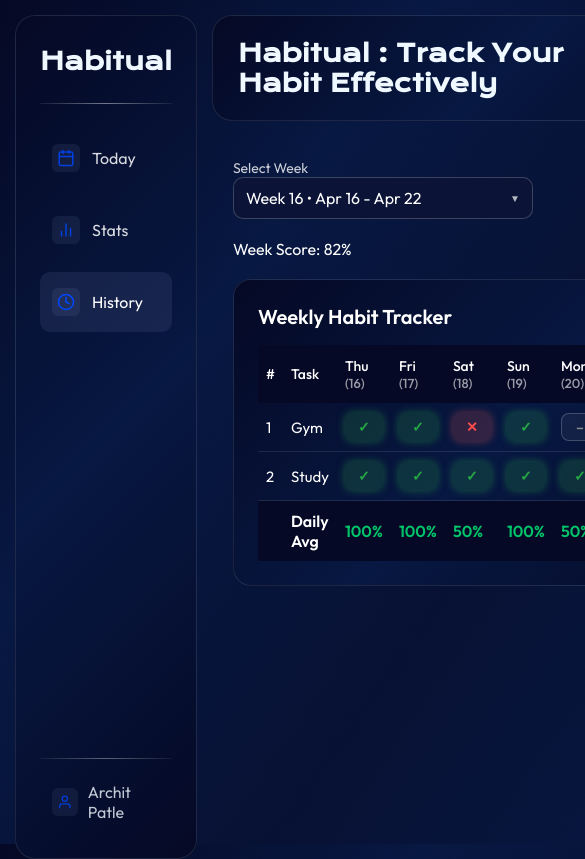
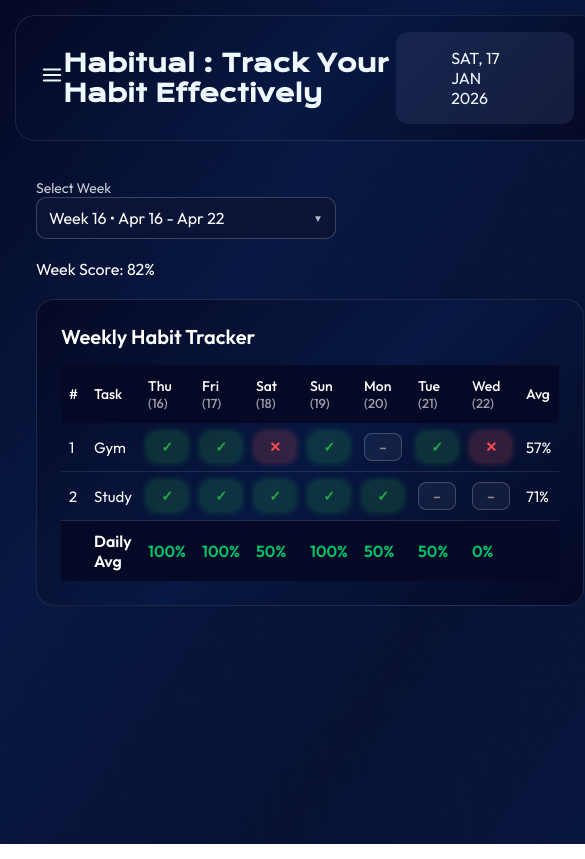
Before and after one commit to architpatle/habitual, a React (Vite) app in the folder frontend/: page /history in a window 390 px wide. Shown: the top 859 px of the page, 585 px wide, since content can reach past the window. Built offline with nearby package versions, Linux system fonts and the light colour scheme; a web font is replaced by a local one.

Commit message:
Made Sidebar responsive

```diff
--- a/frontend/src/App.jsx
+++ b/frontend/src/App.jsx
@@ -1,26 +1,28 @@
-import React from "react";
+import React, { useState } from "react";
 import { BrowserRouter as Router, Routes, Route, Navigate } from "react-router-dom";
 import "./App.css";
 
 import Today from "./pages/Today/Today";
 import History from "./pages/History/History";
 import Stats from "./pages/Stats/Stats";
-// import Login from "./pages/Login/Login"; ❌ removed
 
 import Navbar from "./components/Navbar/Navbar";
 import Sidebar from "./components/Sidebar/Sidebar";
 
-// 🧱 Layout Wrapper (applies to all pages now)
 const Layout = ({ children }) => {
+  const [sidebarOpen, setSidebarOpen] = useState(false);
+
   return (
     <div className="layout">
-      <Sidebar />
+
+      {/* 🔥 Sidebar */}
+      <Sidebar isOpen={sidebarOpen} setIsOpen={setSidebarOpen} />
+
       <div className="main">
-        <Navbar />
-        <div className="content">
-          {children}
-        </div>
+        <Navbar onMenuClick={() => setSidebarOpen(true)} />
+        <div className="content">{children}</div>
       </div>
+
     </div>
   );
 };
--- a/frontend/src/components/Navbar/Navbar.jsx
+++ b/frontend/src/components/Navbar/Navbar.jsx
@@ -1,7 +1,8 @@
 import React from 'react'
 import styles from './Navbar.module.css'
+import { FiMenu } from "react-icons/fi";
 
-const Navbar = () => {
+const Navbar = ({ onMenuClick }) => {
     const date = new Date();
 
     const dateDay = date.toLocaleString('en-GB', {
@@ -12,6 +13,11 @@ const Navbar = () => {
     });
     return (
         <nav className={styles.navbar}>
+
+            {/* 🔥 Mobile Menu Button */}
+            <div className={styles.menuBtn} onClick={onMenuClick}>
+                <FiMenu />
+            </div>
             <h1 className={styles.heading}>Habitual : Track Your Habit Effectively</h1>
             <div className={styles.dateDay}>
                 {dateDay}
--- a/frontend/src/components/Navbar/Navbar.module.css
+++ b/frontend/src/components/Navbar/Navbar.module.css
@@ -1,7 +1,7 @@
 .navbar {
     background-color: #3B466B10;
     background: linear-gradient(135deg, #050925, #071842, #050925);
-    border: 1px solid rgba(255,255,255,0.1);
+    border: 1px solid rgba(255, 255, 255, 0.1);
     backdrop-filter: blur(4px);
 
     display: flex;
@@ -27,3 +27,15 @@
     border-radius: 12px;
     text-transform: uppercase;
 }
+
+.menuBtn {
+    display: none;
+    font-size: 22px;
+    cursor: pointer;
+}
+
+@media (max-width: 768px) {
+    .menuBtn {
+        display: block;
+    }
+}
--- a/frontend/src/components/Sidebar/Sidebar.jsx
+++ b/frontend/src/components/Sidebar/Sidebar.jsx
@@ -1,45 +1,48 @@
 import styles from "./Sidebar.module.css";
-import { FiCalendar, FiBarChart2, FiClock, FiUser } from "react-icons/fi";
-import { NavLink } from 'react-router-dom';
+import { FiCalendar, FiBarChart2, FiClock, FiUser, FiX } from "react-icons/fi";
+import { NavLink } from "react-router-dom";
 
-const Sidebar = () => {
+const Sidebar = ({ isOpen, setIsOpen }) => {
   return (
-    <aside className={styles.sidebar}>
+    <>
+      {/* 🔥 Overlay */}
+      {isOpen && (
+        <div className={styles.overlay} onClick={() => setIsOpen(false)} />
+      )}
+
+      <aside
+        className={`${styles.sidebar} ${
+          isOpen ? styles.open : ""
+        }`}
+      >
+        {/* 🔥 Close Button (Mobile) */}
+        <div className={styles.closeBtn} onClick={() => setIsOpen(false)}>
+          <FiX />
+        </div>
+
         <h2 className={styles.title}>Habitual</h2>
 
         <nav className={styles.nav}>
-
-        <NavLink
-          to="/"
-          className={({ isActive }) =>
+          <NavLink to="/" className={({ isActive }) =>
             `${styles.navItem} ${isActive ? styles.active : ""}`
-          }
-          end
-        >
+          } end>
             <FiCalendar className={styles.icon} />
             <span>Today</span>
           </NavLink>
 
-        <NavLink
-          to="/stats"
-          className={({ isActive }) =>
+          <NavLink to="/stats" className={({ isActive }) =>
             `${styles.navItem} ${isActive ? styles.active : ""}`
-          }
-        >
+          }>
             <FiBarChart2 className={styles.icon} />
             <span>Stats</span>
           </NavLink>
 
-        <NavLink
-          to="/history"
-          className={({ isActive }) =>
+          <NavLink to="/history" className={({ isActive }) =>
             `${styles.navItem} ${isActive ? styles.active : ""}`
-          }
-        >
+          }>
             <FiClock className={styles.icon} />
             <span>History</span>
           </NavLink>
-
         </nav>
 
         <div className={styles.footer}>
@@ -47,6 +50,7 @@ const Sidebar = () => {
           <span>Archit Patle</span>
         </div>
       </aside>
+    </>
   );
 };
 
--- a/frontend/src/components/Sidebar/Sidebar.module.css
+++ b/frontend/src/components/Sidebar/Sidebar.module.css
@@ -9,8 +9,8 @@
 
   background-color: #3B466B10;
   background: linear-gradient(135deg, #050925, #071842, #050925);
-border: 1px solid rgba(255,255,255,0.1);
-backdrop-filter: blur(4px);
+  border: 1px solid rgba(255, 255, 255, 0.1);
+  backdrop-filter: blur(4px);
 
 
   margin: 15px 0 15px 15px;
@@ -37,7 +37,8 @@ backdrop-filter: blur(4px);
   position: relative;
   padding: 6px 0 28px 0;
 }
-.title::after{
+
+.title::after {
   content: '';
   position: absolute;
   width: 100%;
@@ -65,10 +66,10 @@ backdrop-filter: blur(4px);
   cursor: pointer;
   opacity: 0.85;
   transition: 0.2s ease;
-  text-decoration: none ;
+  text-decoration: none;
 
-  span{
-  color: #fff;
+  span {
+    color: #fff;
   }
 }
 
@@ -90,7 +91,7 @@ backdrop-filter: blur(4px);
   border-radius: 6px;
 }
 
-.iconActive{
+.iconActive {
   background-color: #003DB7;
   color: #fff;
 }
@@ -103,8 +104,9 @@ backdrop-filter: blur(4px);
   opacity: 0.8;
   position: relative;
 }
-.footer::after{
-content: '';
+
+.footer::after {
+  content: '';
   position: absolute;
   width: 100%;
   height: 1px;
@@ -113,3 +115,46 @@ content: '';
   left: 0;
   right: 0;
 }
+
+/* OVERLAY */
+.overlay {
+  position: fixed;
+  top: 0;
+  left: 0;
+  width: 100%;
+  height: 100%;
+  background: rgba(0,0,0,0.5);
+  z-index: 99;
+}
+
+/* CLOSE BUTTON */
+.closeBtn {
+  display: none;
+  position: absolute;
+  top: 16px;
+  right: 16px;
+  font-size: 22px;
+  cursor: pointer;
+}
+
+/* 🔥 MOBILE */
+@media (max-width: 768px) {
+
+  .sidebar {
+    position: fixed;
+    left: -100%;
+    top: 0;
+    height: 100%;
+    margin: 0;
+    z-index: 100;
+    transition: 0.3s ease;
+  }
+
+  .open {
+    left: 0;
+  }
+
+  .closeBtn {
+    display: block;
+  }
+}
```
Lines whose indentation alone changed are shown as unchanged.
